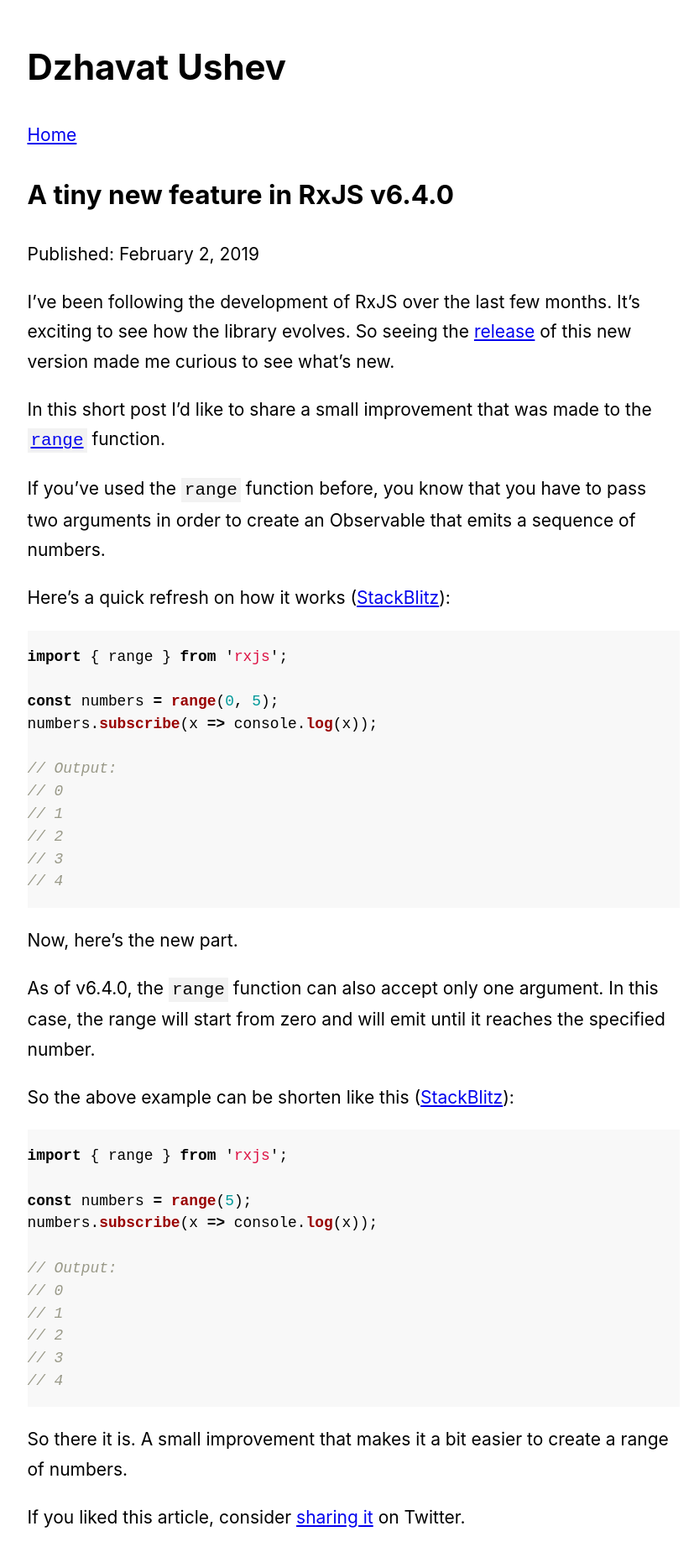
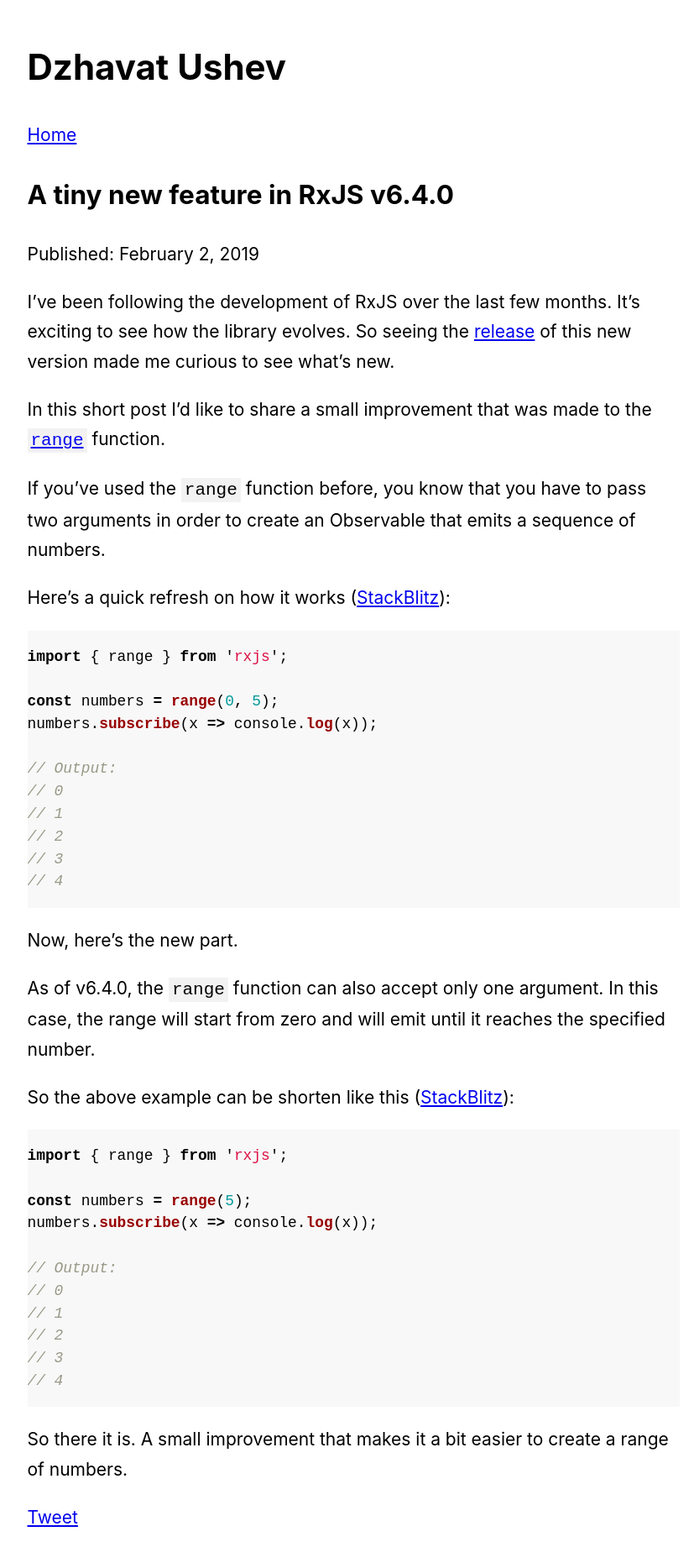
Before and after one commit to dzhavat/dzhavat.github.io, a Jekyll site: the page built from _posts/2019-02-02-a-tiny-new-feature-in-rxjs-v6-4-0.md, in a window 1280 px wide. Shown: the whole page at 84% size, without its empty margins (219-1046 px from the left). Built offline with Jekyll 4.4.1, drawn with Linux system fonts in a browser that asks for light colours.

Commit message:
Update share-on-twitter.html

```diff
--- a/_includes/share-on-twitter.html
+++ b/_includes/share-on-twitter.html
@@ -1,4 +1,5 @@
 <p>
-  If you liked this article, consider
-  <a href="https://twitter.com/intent/tweet?original_referer={{ site.url }}{{ page.url }}&amp;text={{ page.title }}&amp;tw_p=tweetbutton&amp;url={{ site.url }}{{ page.url }}&amp;via=dzhavatushev" rel="nofollow" target="_blank" title="Share on Twitter">sharing it</a> on Twitter.
+  <a href="https://twitter.com/intent/tweet?original_referer={{ site.url }}{{ page.url }}&amp;text={{ page.title }}&amp;tw_p=tweetbutton&amp;url={{ site.url }}{{ page.url }}&amp;via=dzhavatushev" class="btn-twitter">
+    <span class="label">Tweet</span>
+  </a>
 </p>
```
